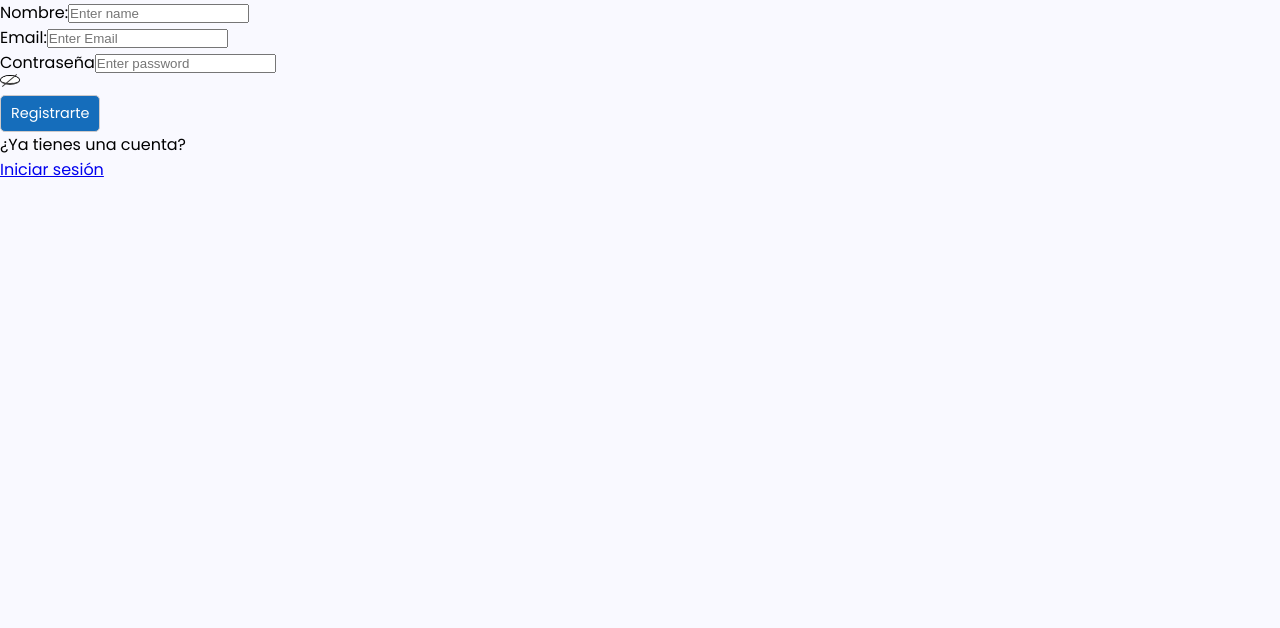
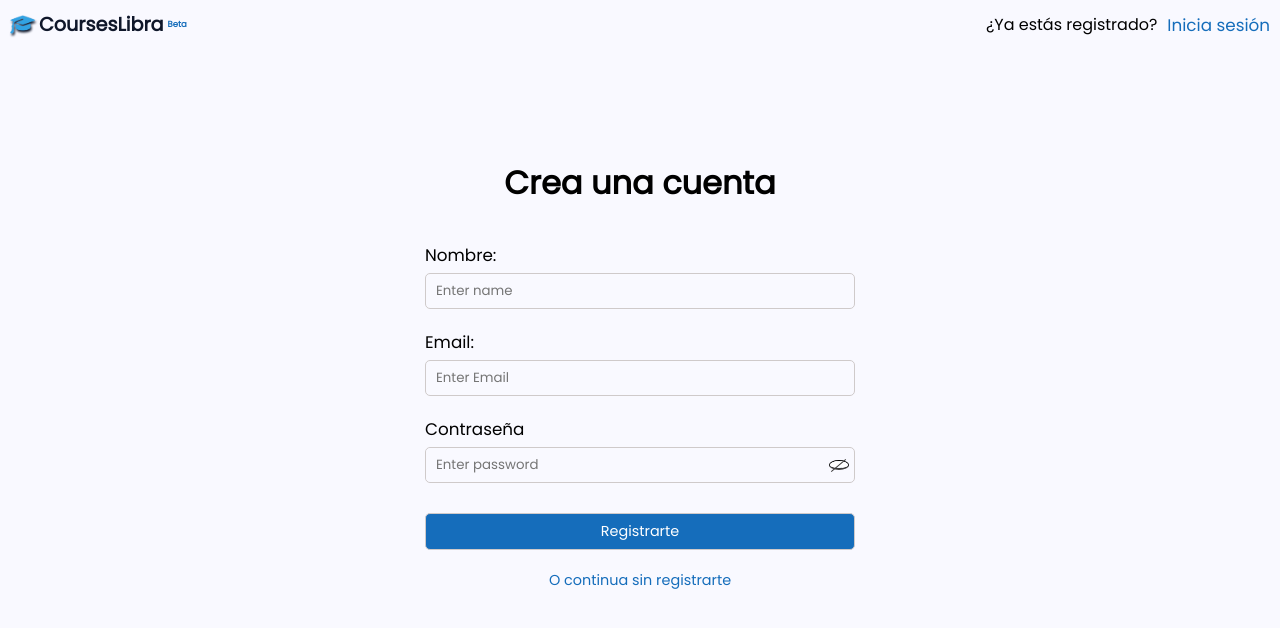
Before and after one commit to facudam/fullstack-courses-app, a React (Vite) app in the folder client/: page /registrarse in a window 1280 px wide. Shown: the top 628 px of the page. Built offline with nearby package versions, Linux system fonts and the light colour scheme.

Commit message:
Add signup page styles

```diff
--- a/client/src/components/eye/Eye.module.css
+++ b/client/src/components/eye/Eye.module.css
@@ -40,7 +40,7 @@
     width: 8px;
     height: 8px;
     border: 1px solid #3f3e3e;
-    background-color: #cb9274;
+    background-color: var(--blue-hover);
     border-radius: 50%;
     display: flex;
     justify-content: center;
--- a/client/src/pages/login/Login.module.css
+++ b/client/src/pages/login/Login.module.css
@@ -117,14 +117,14 @@
     opacity: 0;
     z-index: 1;
 }
-button {
+.button {
     margin-top: 10px;
     background: var(--blue);
     color: #fff;
     font-size: .9rem;
     transition: background .5s ease;
 }
-button:hover {
+.button:hover {
     cursor: pointer;
     background: var(--blue-hover);
 }
@@ -155,6 +155,9 @@ button:hover {
     .main {
         padding-top: 60px;
     }
+    .form-ctn {
+        gap: 18px;
+    }
     .form-ctn h1 {
         font-size: 1.3rem;
         margin-bottom: 0;
--- a/client/src/pages/login/Login.tsx
+++ b/client/src/pages/login/Login.tsx
@@ -117,9 +117,8 @@ export const Login = () => {
               (isDataEmpty && password.trim().length === 0) &&
                 <span className={ styles['error-message'] }>Por favor, ingrese su contraseña</span>
             }
-
           </div>
-          <button type="submit">Iniciar sesión</button>
+          <button className={ styles.button } type="submit">Iniciar sesión</button>
           <Link className={ styles.link } to="/">O continua sin iniciar sesión</Link>
         </form>
       </main>
--- a/client/src/pages/signup/Signup.module.css
+++ b/client/src/pages/signup/Signup.module.css
@@ -1,11 +1,170 @@
-.eye-btn-ctn {
+.main-ctn {
     display: flex;
     align-items: center;
+    flex-direction: column;
+    min-height: 100vh;
+}
+.nav {
+    display: flex;
+    justify-content: space-between;
+    align-items: center;
+    width: 100%;
+    max-width: var(--max-width);
+    padding: var(--general-padding);
+}
+.logo {
+    color: var(--secondary-black);
+    font-size: 1.2rem;
+    font-weight: 900;
+    display: flex;
+    justify-content: center;
+    align-items: center;
+    gap: 4px;
+}
+
+.logo img {
+    width: 25px;
+    filter: drop-shadow(1px 2px 1px var(--secondary-black));
+}
+
+.logo span:nth-child(3) {
+    font-size: .53rem;
+    color: var(--blue);
+}
+
+.nav-link-ctn {
+    display: flex;
+    gap: 10px;
+}
+.nav-link-ctn span {
+    font-size: 1rem;
+}
+.nav-link-ctn a {
+    font-size: 1.05rem;
+    text-decoration: none;
+    color: var(--blue);
+}
+.main {
+    width: 100%;
+    height: 100%;
+    display: flex;
+    justify-content: center;
+    padding-top: 100px;
+}
+.form-ctn {
+    width: 100%;
+    max-width: 450px;
+    height: auto;
+    padding: 10px;
+    display: flex;
+    flex-direction: column;
+    gap: 20px;
+}
+.form-ctn h1 {
+    margin-bottom: 15px;
+    text-align: center;
+    font-size: 2rem;
+}
+.input-ctn {
+    display: flex;
+    flex-direction: column;
+    gap: 5px;
+}
+
+.input-ctn label {
+    font-size: 1.05rem;
+}
+
+.input-ctn input, button {
+    padding: 7px 10px;
+    font-family: Poppins;
+    border: thin solid #cfcaca;
+    border-radius: 5px;
+    background: var(--background);
+}
+.input-ctn input:focus, button:focus {
+    outline: none;
+    border-color: var(--blue);
+}
+.input-eye-ctn {
+    display: flex;
+    border: thin solid #cfcaca;
+    border-radius: 5px;
+}
+.input-eye-ctn:focus-within {
+    border-color: var(--blue);
+}
+.input-eye-ctn input {
+    border: none;
+}
+.input-eye-ctn > input:first-child {
+    flex: 1;
+}
+.eye-btn-ctn {
+    position: relative;
+    display: flex;
+    align-items: center;
+    padding: 0 5px;
+    border-radius: 5px;
 }
 .check-box {
     position: absolute;
-    left: 4px;
+    width: 18px;
+    height: 18px;
+    left: 6px;
     cursor: pointer;
     opacity: 0;
     z-index: 1;
 }
+.button {
+    margin-top: 10px;
+    background: var(--blue);
+    color: #fff;
+    font-size: .9rem;
+    transition: background .5s ease;
+}
+.button:hover {
+    cursor: pointer;
+    background: var(--blue-hover);
+}
+.link {
+    text-align: center;
+    text-decoration: none;
+    color: var(--blue);
+    font-size: .9rem;
+}
+.error-message {
+    color: var(--blue);
+    font-size: .8rem;
+}
+
+@media screen and (max-width: 600px) {
+    .logo {
+        font-size: 1rem;
+    }
+    .logo img {
+        width: 22px;
+    }
+    .nav-link-ctn span {
+        display: none;
+    }
+    .nav-link-ctn a {
+        font-size: .9rem;
+    }
+    .main {
+        padding-top: 60px;
+    }
+    .form-ctn {
+        gap: 18px;
+    }
+    .form-ctn h1 {
+        font-size: 1.3rem;
+        margin-bottom: 0;
+    }
+    .input-ctn label {
+        font-size: .85rem;
+    }
+    .link {
+        font-size: .8rem;
+    }
+}
--- a/client/src/pages/signup/Signup.tsx
+++ b/client/src/pages/signup/Signup.tsx
@@ -5,6 +5,7 @@ import axios from 'axios'
 import apiBaseUrl from "../../services/api/endpoints/apiBaseUrl"
 import Eye from "../../components/eye/Eye"
 import { toggleEye } from '../../helpers/toggleEye'
+import { hat } from "../../assets/images/images"
 import { signUpValidation, validateEmail, validatePassword } from '../validations/signUpValidation'
 
 
@@ -53,26 +54,40 @@ export const Signup = () => {
     }
 
   return (
-    <div>
-        <form onSubmit={ handleSubmit }>
-            <div>
+    <div className={ styles['main-ctn'] }>
+        <nav className={ styles.nav }>
+        <div className={ styles.logo }>
+            <img src={ hat } />
+            <span translate="no">CoursesLibra</span>
+            <span>Beta</span>
+        </div>
+        <div className={ styles['nav-link-ctn'] }>
+            <span>¿Ya estás registrado?</span>
+            <Link to="/iniciar-sesion">Inicia sesión</Link>
+        </div>
+      </nav>
+      <main className={ styles.main }>
+        <form className={ styles['form-ctn'] } onSubmit={ handleSubmit }>
+            <h1>Crea una cuenta</h1>
+            <div className={ styles['input-ctn'] }>
                 <label htmlFor="name">Nombre:</label>
                 <input onChange={ handleName } type="text" name="name" placeholder="Enter name" value={ name } />
                 {
                     (hasAnyError && name.trim() === '') &&
-                        <span>Por favor, ingresa tu nombre</span>
+                        <span className={ styles['error-message'] }>Por favor, ingresa tu nombre</span>
                 }
             </div>
-            <div>
+            <div className={ styles['input-ctn'] }>
                 <label htmlFor="email">Email:</label>
                 <input onChange={ handleEmail } type="email" name="email" placeholder="Enter Email" value={ email } />
                 {
                     (hasAnyError && !validateEmail(email)) &&
-                        <span>Por favor, ingrese un email válido</span>
+                        <span className={ styles['error-message'] }>Por favor, ingrese un email válido</span>
                 }
             </div>
-            <div>
+            <div className={ styles['input-ctn'] }>
                 <label htmlFor="password">Contraseña</label>
+                <div className={ styles['input-eye-ctn'] }>
                     <input
                         onChange={ handlePassword }
                         type={ showPassword ? "text" : "password" }
@@ -80,10 +95,7 @@ export const Signup = () => {
                         placeholder="Enter password"
                         value={ password }
                     />
-                {
-                    (hasAnyError && !validatePassword(password)) &&
-                        <span>La contraseña debe ser de entre 8 y 16 caracteres y debe poseer al menos una mayúscula y un número</span>
-                }
+
                     <div className={ styles['eye-btn-ctn'] }>
                         <input type="checkbox"
                             onChange={ togglePasswordVisivility }
@@ -92,10 +104,16 @@ export const Signup = () => {
                         <Eye />
                     </div>
                 </div>
-            <button type="submit">Registrarte</button>
-            <p>¿Ya tienes una cuenta?</p>
-            <Link to='/iniciar-sesion'>Iniciar sesión</Link>
+                {
+                    (hasAnyError && !validatePassword(password)) &&
+                        <span className={ styles['error-message'] }>La contraseña debe ser de entre 8 y 16 caracteres y debe poseer al menos una mayúscula y un número</span>
+                }
+            </div>
+            <button className={ styles.button } type="submit">Registrarte</button>
+            <Link className={ styles.link } to="/">O continua sin registrarte</Link>
         </form>
+      </main>
+
     </div>
   )
 }
```
Lines whose indentation alone changed are shown as unchanged.
